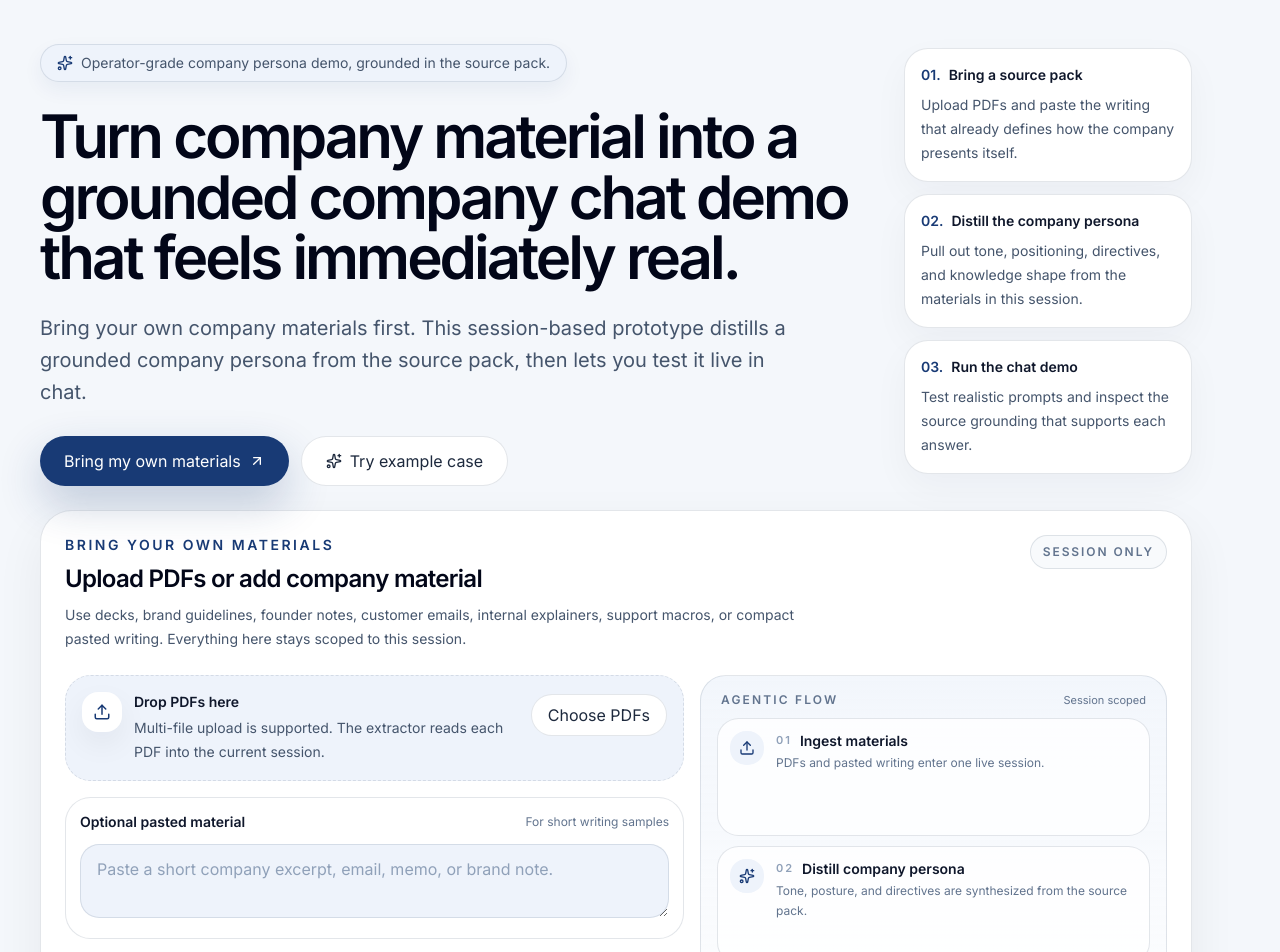
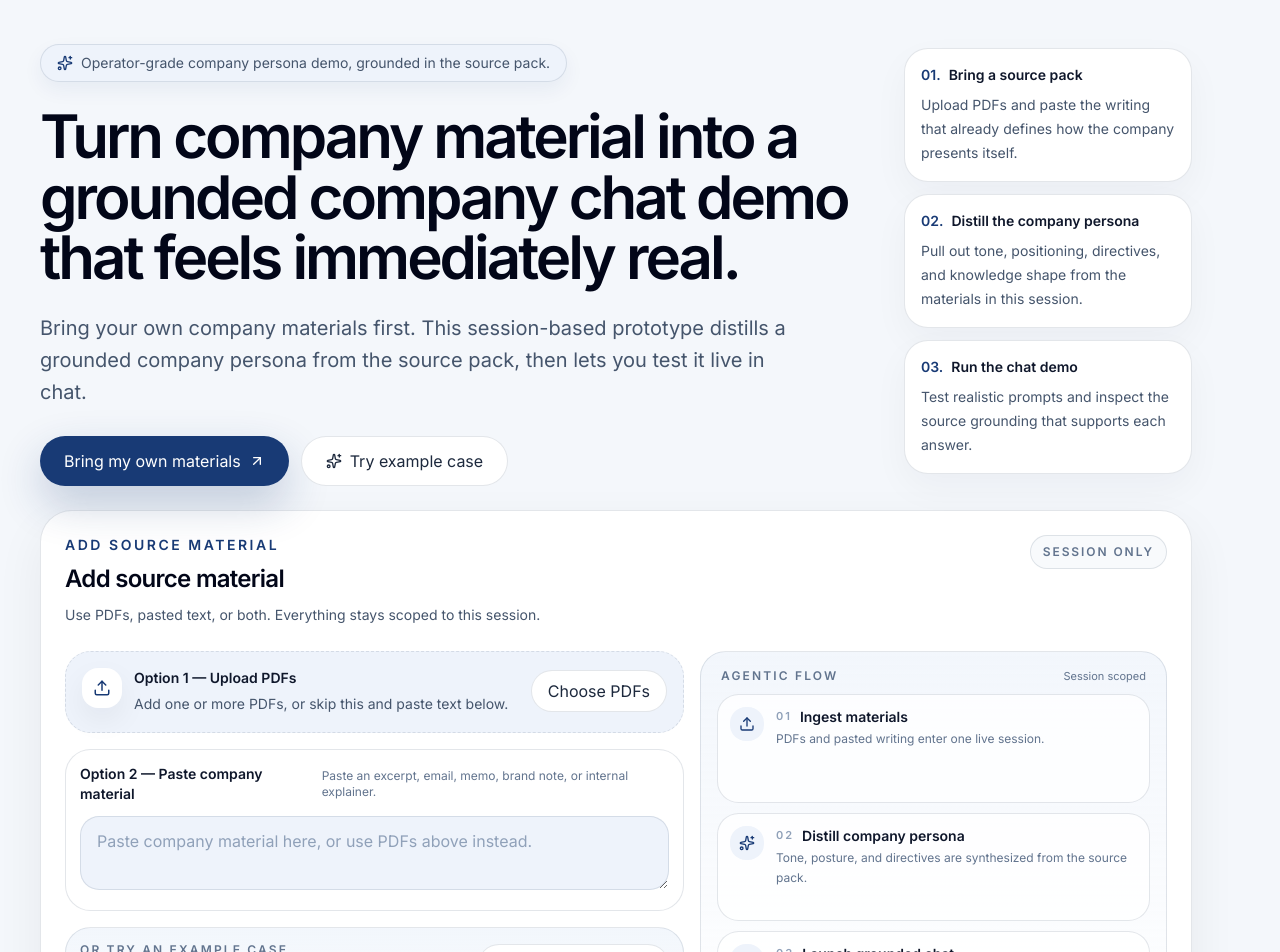
Before and after one commit to SY227/company-persona-studio, a Next.js app: page / in a window 1280 px wide. Shown: the top 952 px of the page. Built offline with nearby package versions, Linux system fonts and the light colour scheme.

Commit message:
Clarify materials input copy

```diff
--- a/src/components/house-voice-app.tsx
+++ b/src/components/house-voice-app.tsx
@@ -400,13 +400,13 @@ export function HouseVoiceApp() {
             <div className="flex flex-col gap-4 sm:flex-row sm:items-start sm:justify-between">
               <div>
                 <div className="text-sm font-semibold tracking-[0.18em] text-[var(--blue-strong)] uppercase">
-                  Bring your own materials
+                  Add source material
                 </div>
                 <h2 className="mt-2 text-2xl font-semibold tracking-[-0.03em] text-slate-950">
-                  Upload PDFs or add company material
+                  Add source material
                 </h2>
                 <p className="mt-2 max-w-3xl text-sm leading-6 text-slate-600">
-                  Use decks, brand guidelines, founder notes, customer emails, internal explainers, support macros, or compact pasted writing. Everything here stays scoped to this session.
+                  Use PDFs, pasted text, or both. Everything stays scoped to this session.
                 </p>
               </div>
               <div className="rounded-full border border-[var(--border)] bg-slate-50 px-3 py-2 text-xs font-semibold uppercase tracking-[0.16em] text-slate-500">
@@ -439,9 +439,9 @@ export function HouseVoiceApp() {
                         <Upload className="h-4.5 w-4.5" />
                       </div>
                       <div>
-                        <div className="text-sm font-semibold text-slate-900">Drop PDFs here</div>
+                        <div className="text-sm font-semibold text-slate-900">Option 1 — Upload PDFs</div>
                         <p className="mt-1 text-sm leading-6 text-slate-600">
-                          Multi-file upload is supported. The extractor reads each PDF into the current session.
+                          Add one or more PDFs, or skip this and paste text below.
                         </p>
                       </div>
                     </div>
@@ -501,13 +501,13 @@ export function HouseVoiceApp() {
 
                 <div className="rounded-[1.6rem] border border-[var(--border)] bg-white p-3.5">
                   <div className="flex items-center justify-between gap-3">
-                    <div className="text-sm font-semibold text-slate-900">Optional pasted material</div>
-                    <div className="text-xs text-slate-500">For short writing samples</div>
+                    <div className="text-sm font-semibold text-slate-900">Option 2 — Paste company material</div>
+                    <div className="text-xs text-slate-500">Paste an excerpt, email, memo, brand note, or internal explainer.</div>
                   </div>
                   <textarea
                     value={pastedText}
                     onChange={(event) => setPastedText(event.target.value)}
-                    placeholder="Paste a short company excerpt, email, memo, or brand note."
+                    placeholder="Paste company material here, or use PDFs above instead."
                     className="mt-3 min-h-18 w-full rounded-[1.2rem] border border-[var(--border)] bg-[var(--surface-muted)] px-4 py-3 text-sm leading-6 text-slate-800 outline-none transition placeholder:text-slate-400 focus:border-[var(--blue-strong)]"
                   />
                 </div>
@@ -516,13 +516,13 @@ export function HouseVoiceApp() {
                   <div className="flex flex-col gap-2.5 sm:flex-row sm:items-start sm:justify-between">
                     <div>
                       <div className="text-xs font-semibold uppercase tracking-[0.18em] text-slate-500">
-                        Optional example case
+                        Or try an example case
                       </div>
                       <div className="mt-1.5 text-base font-semibold tracking-[-0.02em] text-slate-950">
                         {EXAMPLE_CASE.companyName}
                       </div>
                       <p className="mt-1.5 max-w-2xl text-sm leading-6 text-slate-600">
-                        {EXAMPLE_CASE.headline} Use it if you want an immediate demo before loading your own source pack.
+                        Use a sample company if you want to test the experience before adding your own material.
                       </p>
                     </div>
                     <button
```
